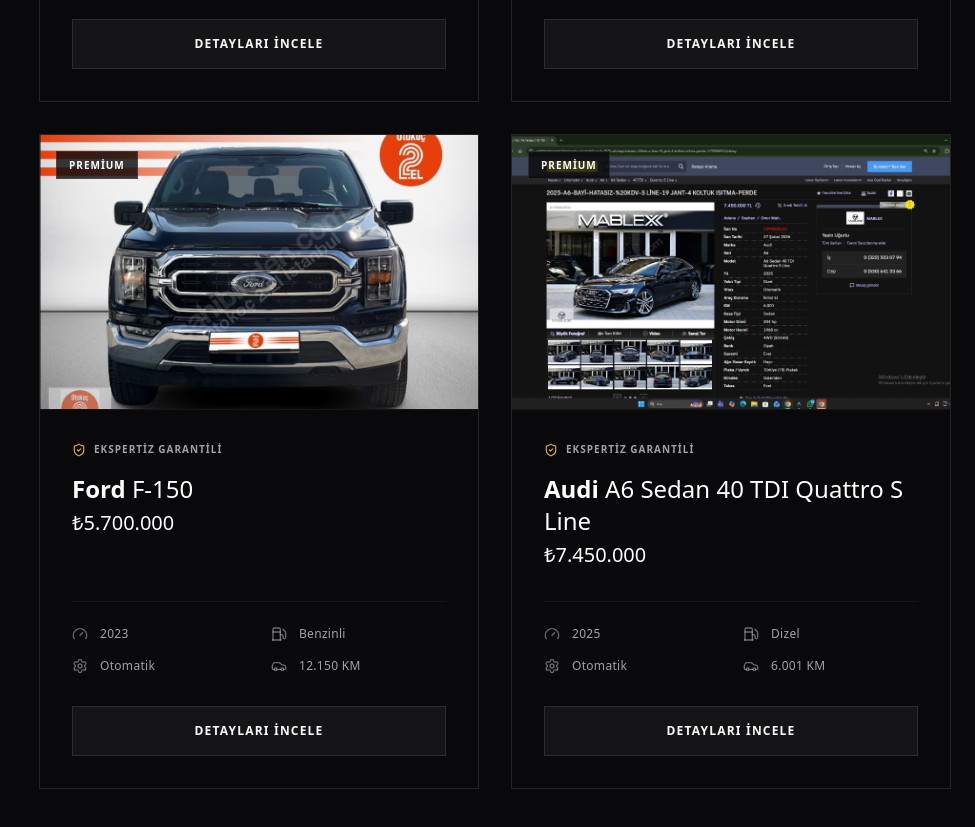
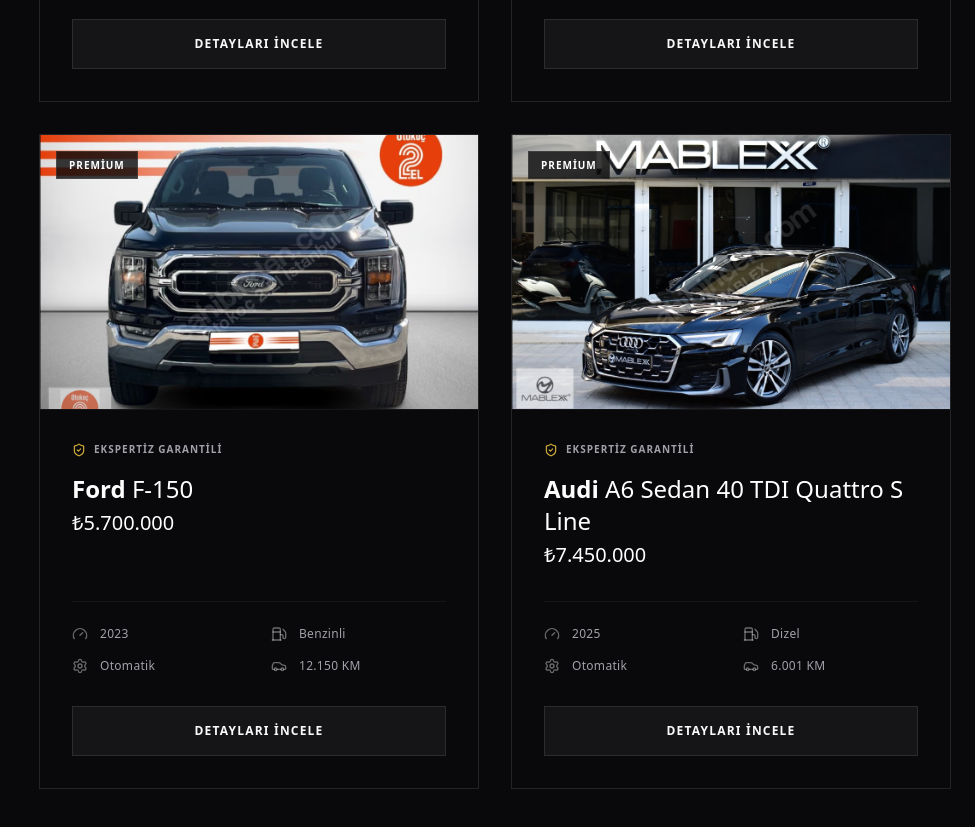
Before and after one commit to abdullahcelik1409-web/demo-web-site, a Next.js app: page /vehicles in a window 1280 px wide. Shown: the part 2280-3107 px from the top of the page, without its empty margins (305-1280 px from the left). Built offline with nearby package versions, Linux system fonts and the light colour scheme.

Commit message:
fix: remove incorrect cover photo from Audi A6 listing

```diff
--- a/src/data/vehicles.ts
+++ b/src/data/vehicles.ts
@@ -149,7 +149,6 @@
         fuelType: 'Dizel',
         transmission: 'Otomatik',
         images: [
-            '/cars/audi-a6-2025/audi-a6-1.png',
             '/cars/audi-a6-2025/audi-a6-2.jpg',
             '/cars/audi-a6-2025/audi-a6-3.png',
             '/cars/audi-a6-2025/audi-a6-4.jpg',
```
Also changed, not shown: public/cars.json.txt.
